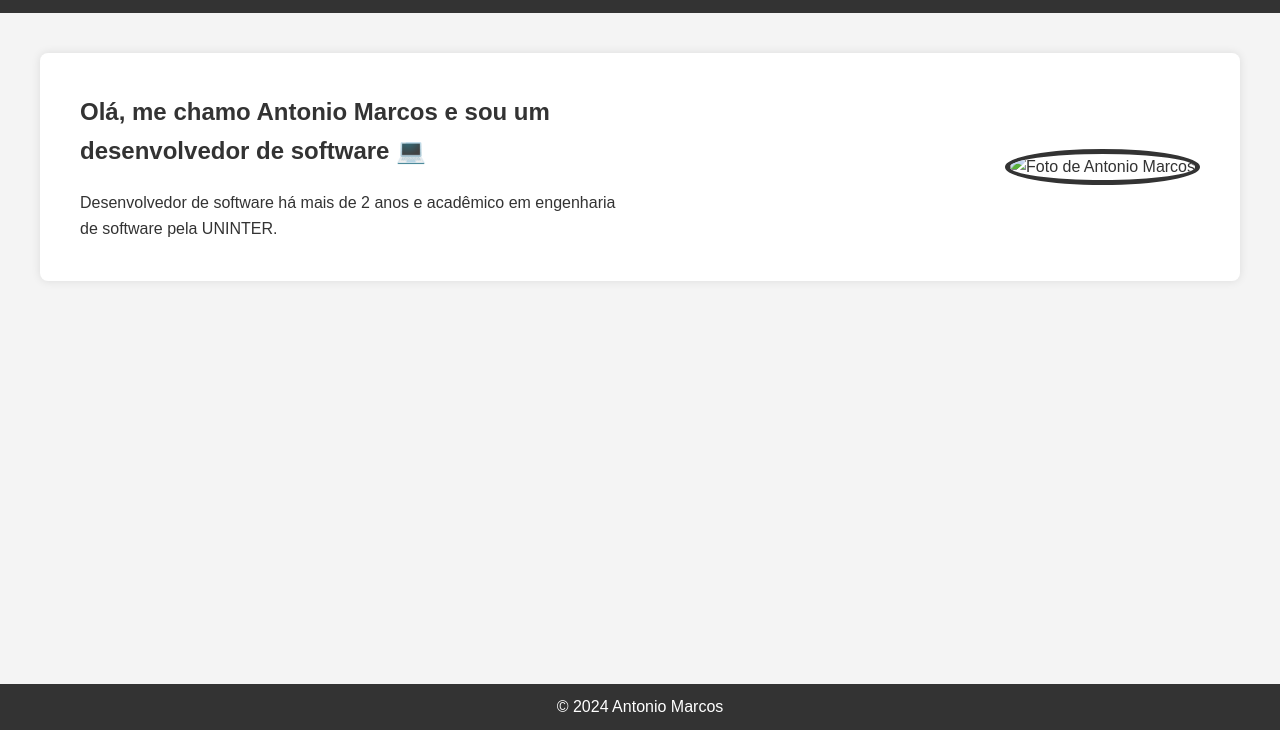
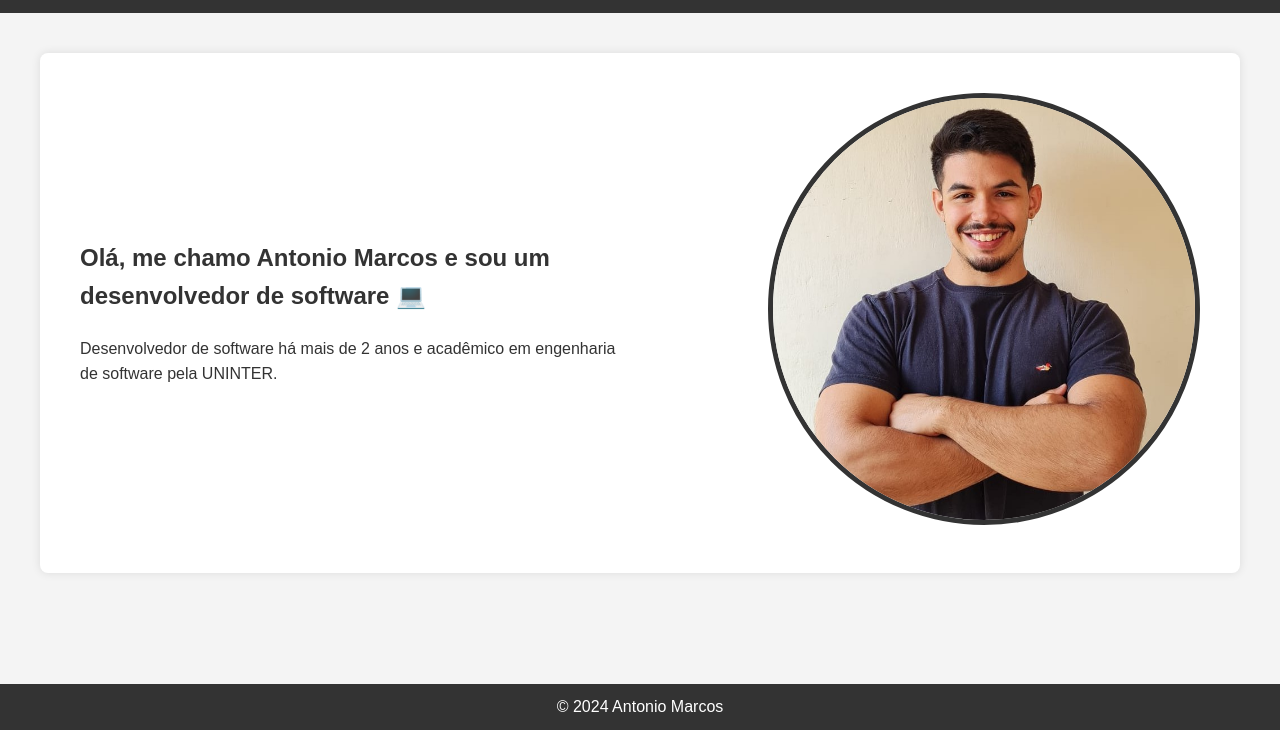
Before and after one commit to jun1orcarvalh0/portfolio-uninter, a plain HTML site: page index.html in a window 1280 px wide. Shown: the part 70-800 px from the top of the page. Drawn offline with Linux system fonts and the light colour scheme.

Commit message:
atualiza caminho da imagem

```diff
--- a/index.html
+++ b/index.html
@@ -38,7 +38,7 @@
             </div>
             <!-- Imagem de apresentação -->
             <div class="intro-image">
-                <img src="foto.jpeg" alt="Foto de Antonio Marcos">
+                <img src="img/minha-foto.jpeg" alt="Foto de Antonio Marcos">
             </div>
         </section>
     </main>
```
